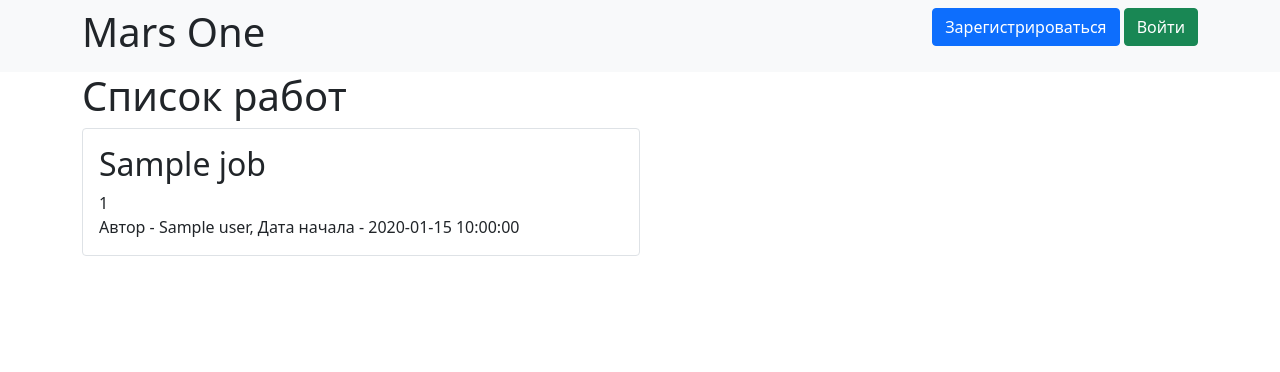
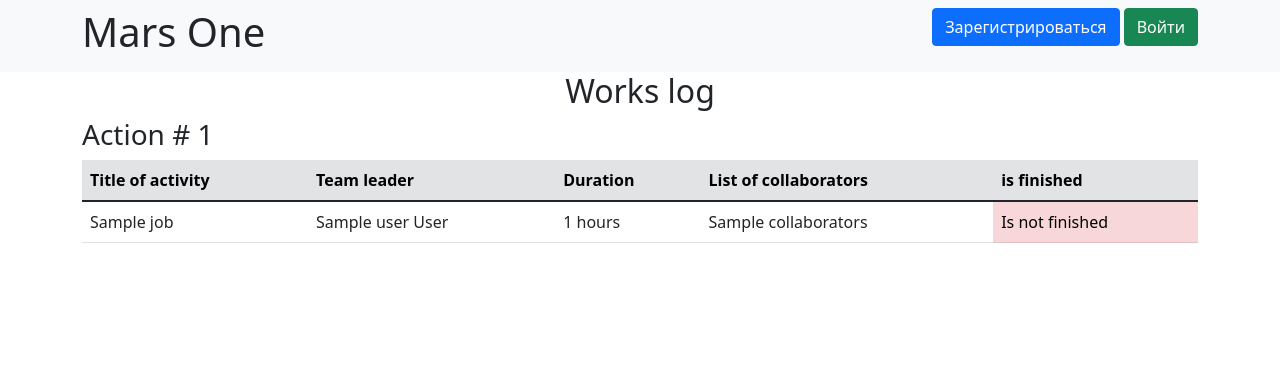
Before and after one commit to kerrigan-nataly/sqlalchemy-flask, a Flask app: template templates/index.html in a window 1280 px wide. Shown: the top 372 px of the page. Run offline with Flask 2, Linux system fonts and the light colour scheme; the template is opened without the code that fills it: most values are stand-ins (such as "Sample title", 1, 10 or a date in 2020).

Commit message:
Промежуточный этап создания приложения

```diff
--- a/main.py
+++ b/main.py
@@ -1,4 +1,4 @@
-from flask import Flask, request, make_response, render_template, session, redirect
+from flask import Flask, render_template, redirect
 from flask_login import LoginManager, login_user, login_required, logout_user, current_user
 from data import db_session
 from data.users import User
--- a/templates/index.html
+++ b/templates/index.html
@@ -1,16 +1,31 @@
 {% extends "base.html" %}
 
 {% block content %}
-<h1>Список работ</h1>
-{% for item in jobs%}
-<div class="col-6 border rounded p-3">
-    <h2>{{item.job}}</h2>
-    <div>
-        {{item.work_size}}
-    </div>
-    <div>
-        Автор - {{item.user.name}}, Дата начала - {{item.start_date}}
-    </div>
-</div>
+<h2 class="text-center">Works log</h2>
+{% for job in jobs %}
+
+{% set finish_status_style = "table-danger" %}
+{% if job.is_finished %} {% set finish_status_style = "table-primary" %} {% endif %}
+<h3>Action # {{ job.id }}</h3>
+<table class="table">
+  <thead>
+    <tr class="table-secondary">
+      <th scope="col">Title of activity</th>
+      <th scope="col">Team leader</th>
+      <th scope="col">Duration</th>
+      <th scope="col">List of collaborators</th>
+      <th scope="col">is finished</th>
+    </tr>
+  </thead>
+  <tbody>
+    <tr class="purple">
+      <td>{{ job.job }}</td>
+      <td>{{ job.user.name }} {{ job.user.surname }}</td>
+      <td>{{ job.work_size }} hours</td>
+      <td>{{ job.collaborators }}</td>
+      <td class="{{ finish_status_style }}">{% if job.is_finished %}Is finished{% else %}Is not finished{% endif %}</td>
+    </tr>
+  </tbody>
+</table>
 {% endfor %}
 {% endblock %}
```
